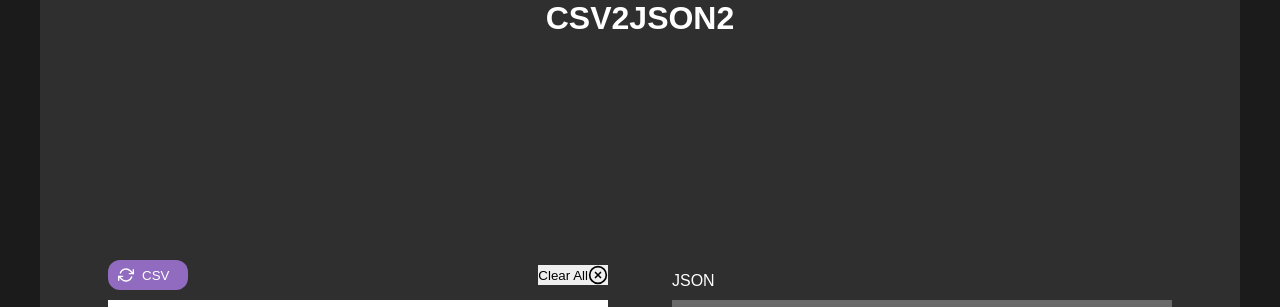
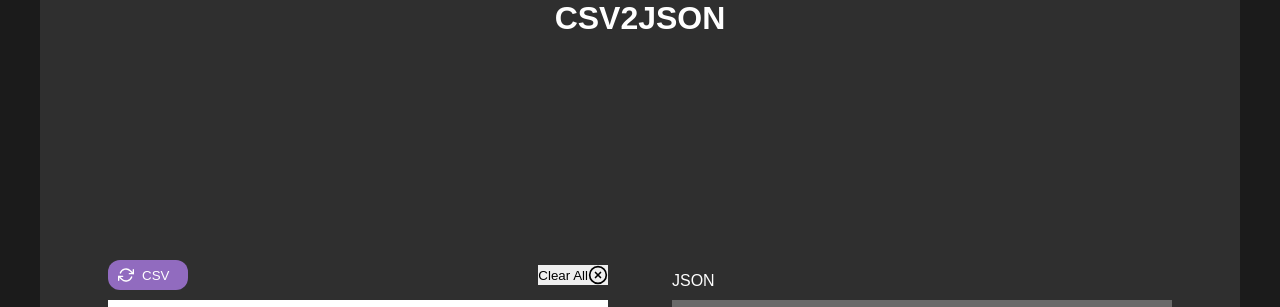
Before and after one commit to rrafaelc/app-ideas-challenge, a React (Create React App) app in the folder beginner/08_csv2json/: page / in a window 1280 px wide. Shown: the top 307 px of the page. Built offline with nearby package versions, Linux system fonts and the light colour scheme.

Commit message:
Fix typo

```diff
--- a/beginner/08_csv2json/src/Dashboard/index.tsx
+++ b/beginner/08_csv2json/src/Dashboard/index.tsx
@@ -147,7 +147,7 @@ const Dashboard: React.FC = () => {
 
   return (
     <Container>
-      <h1>CSV2JSON2</h1>
+      <h1>CSV2JSON</h1>
       <Main>
         <div className="inputTextArea entry">
           <div className="methodAndClear">
```
